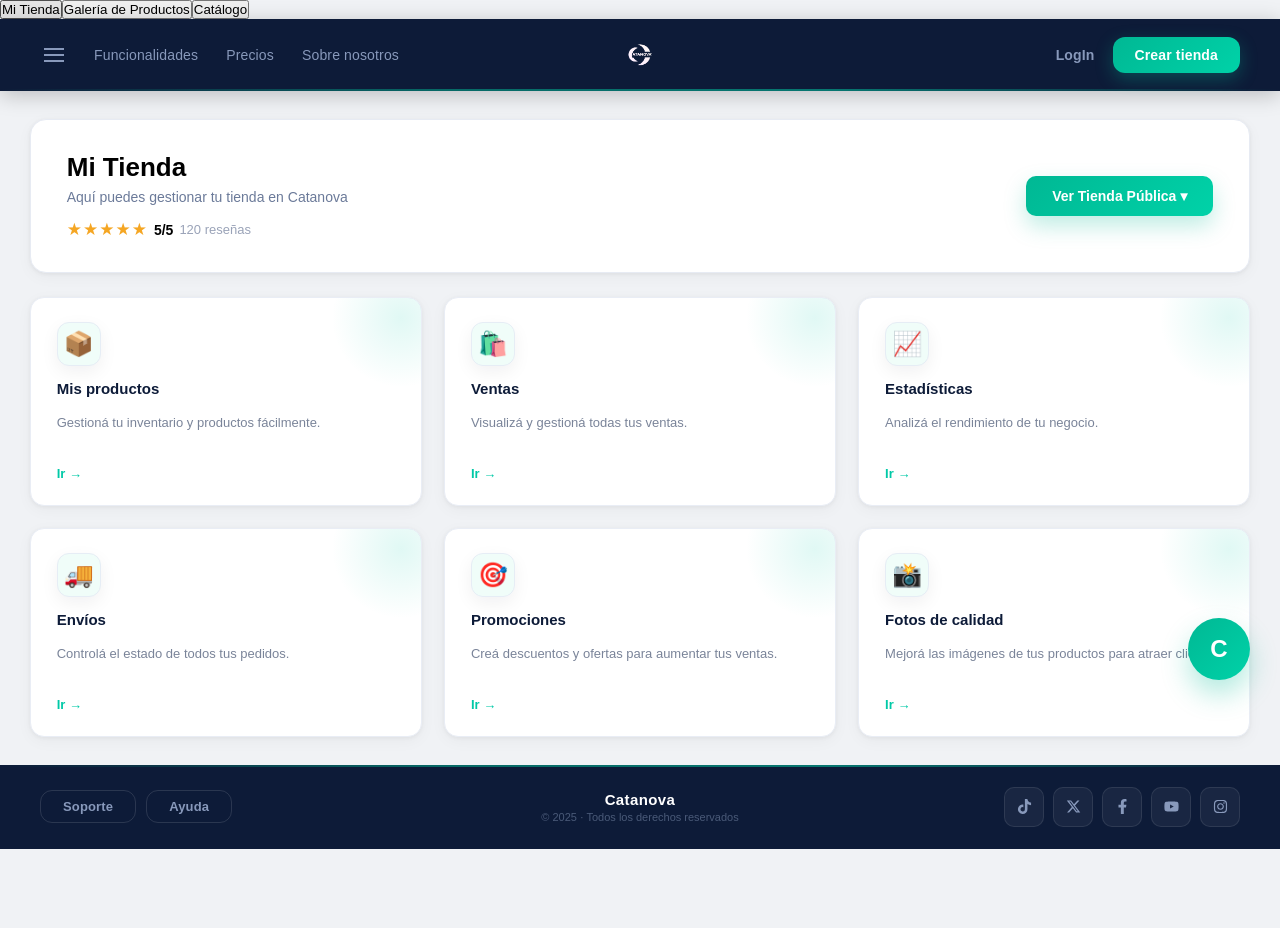
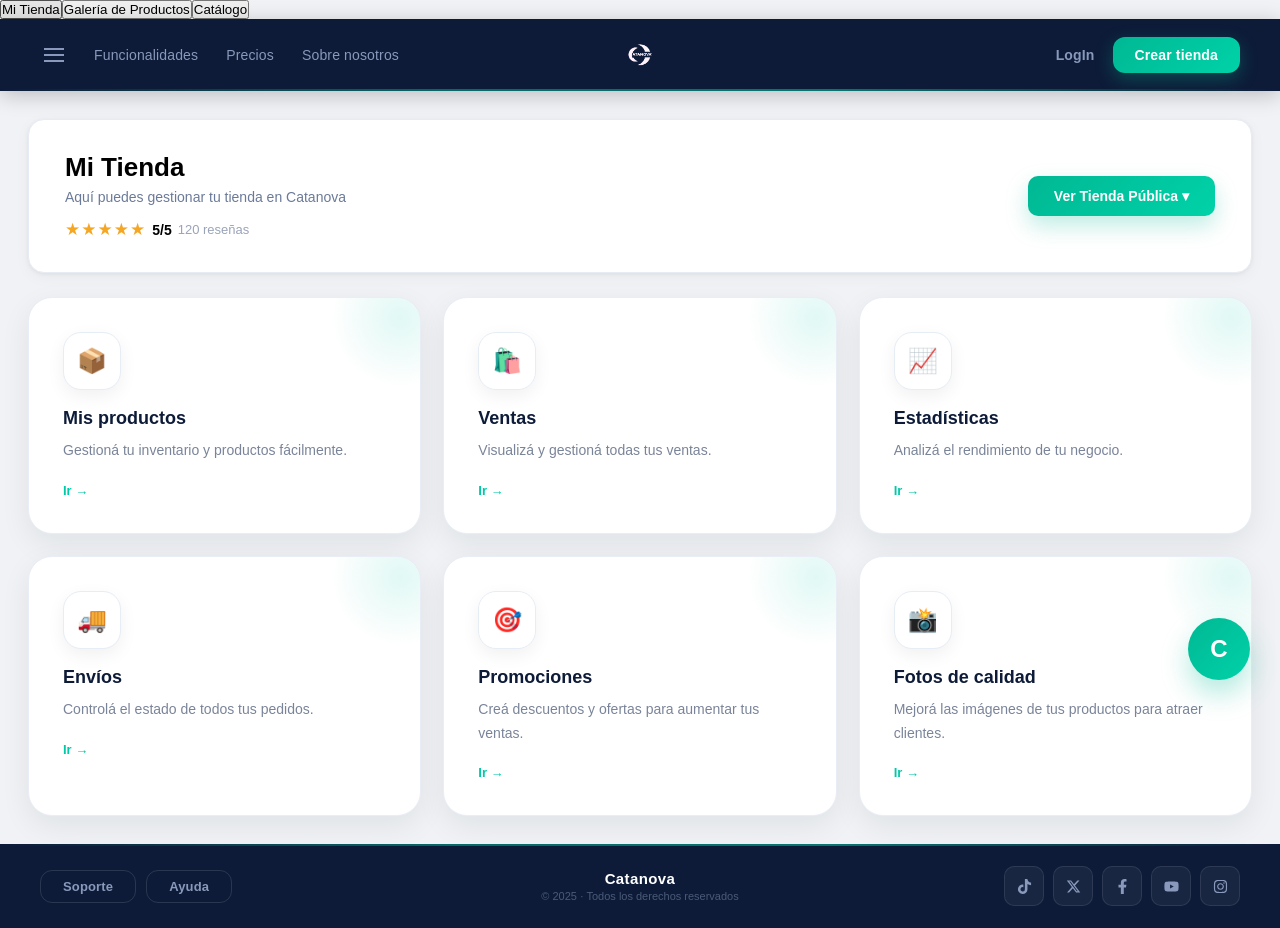
Before and after one commit to tomas-goldentul/Catanova-Frontend, a React (Vite) app: page / in a window 1280 px wide. Before the commit the page ends 849 px from the top, so only its background shows below. Built offline with nearby package versions, Linux system fonts and the light colour scheme.

Commit message:
las cards

```diff
--- a/src/components/DashboardCard/DashboardCard.css
+++ b/src/components/DashboardCard/DashboardCard.css
@@ -1,74 +1,51 @@
-.card {
-  background: white;
-  border-radius: 14px;
-  padding: 24px 26px;
-  box-shadow: 0 1px 4px rgba(0,0,0,0.05), 0 4px 16px rgba(0,0,0,0.04);
-  transition: transform 0.2s, box-shadow 0.2s;
+.dashboard-card {
+  background-color: #ffffff;
+  border: 1px solid #eaedf0;
+  border-radius: 16px;
+  padding: 24px;
   cursor: pointer;
+  transition:
+  transform 0.2s cubic-bezier(0.4, 0, 0.2, 1),
+  box-shadow 0.2s cubic-bezier(0.4, 0, 0.2, 1),
+  border-color 0.2s ease;
   display: flex;
   flex-direction: column;
-  gap: 4px;
+  align-items: flex-start;
 }
 
-.card:hover {
-  transform: translateY(-3px);
-  box-shadow: 0 8px 28px rgba(0,0,0,0.09);
+.dashboard-card:hover {
+  transform: translateY(-4px);
+  box-shadow: 0 10px 25px rgba(0, 0, 0, 0.04);
+  border-color: #dbe0e5;
 }
 
-.card-icon {
-  margin-bottom: 10px;
-  display: inline-flex;
+.card-icon-wrapper {
+  display: flex;
   align-items: center;
   justify-content: center;
-  width: 44px;
-  height: 44px;
-  background-color: #f0fdf9;
+  width: 46px;
+  height: 46px;
   border-radius: 12px;
-  color: #00c9a7;
-}
-.card-icon svg {
-  width: 20px;
-  height: 20px;
+  margin-bottom: 16px;
 }
 
-.card-body {
-  display: flex;
-  flex-direction: column;
-  gap: 6px;
+.card-icon-wrapper.color-blue { background-color: #eef4ff; color: #1e63e6; }
+.card-icon-wrapper.color-green { background-color: #edfcf2; color: #16a34a; }
+.card-icon-wrapper.color-purple { background-color: #f3eefc; color: #7c3aed; }
+.card-icon-wrapper.color-orange { background-color: #fff7ed; color: #ea580c; }
+
+.card-title {
+  font-family: -apple-system, BlinkMacSystemFont, "Segoe UI", Roboto, sans-serif;
+  font-size: 16px;
+  font-weight: 600;
+  color: #1f2937;
+  margin: 0 0 6px 0;
 }
 
-.tip-badge {
-  display: inline-block;
-  background-color: #f0fdf9;
-  color: #00c9a7;
-  font-size: 10px;
-  font-weight: 700;
-  text-transform: uppercase;
-  letter-spacing: 0.8px;
-  padding: 3px 8px;
-  border-radius: 20px;
-  width: fit-content;
-  margin-bottom: 2px;
+.card-description {
+  font-family: -apple-system, BlinkMacSystemFont, "Segoe UI", Roboto, sans-serif;
+  font-size: 13.5px;
+  color: #6b7280;
+  line-height: 1.5;
+  margin: 0;
 }
-
-.card h2 {
-  font-size: 15px;
-  font-weight: 700;
-  color: #0d1b38;
-}
-
-.card p {
-  color: #7a8499;
-  font-size: 13px;
-  line-height: 1.6;
-}
-
-.card-link {
-  color: #00c9a7;
-  font-weight: 600;
-  text-decoration: none;
-  font-size: 13px;
-  margin-top: 8px;
-  display: inline-block;
-}
-.card-link:hover { text-decoration: underline; }
```
